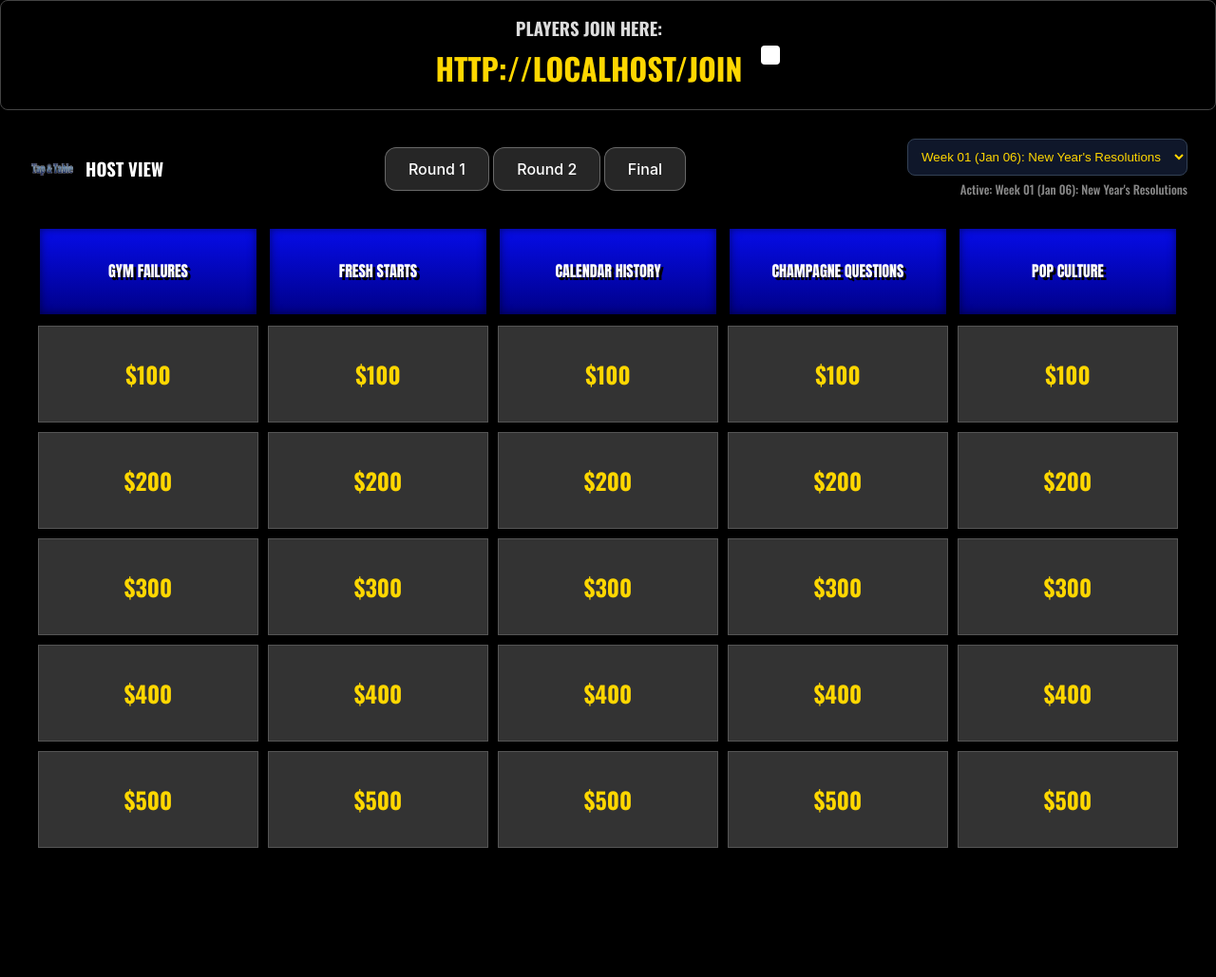
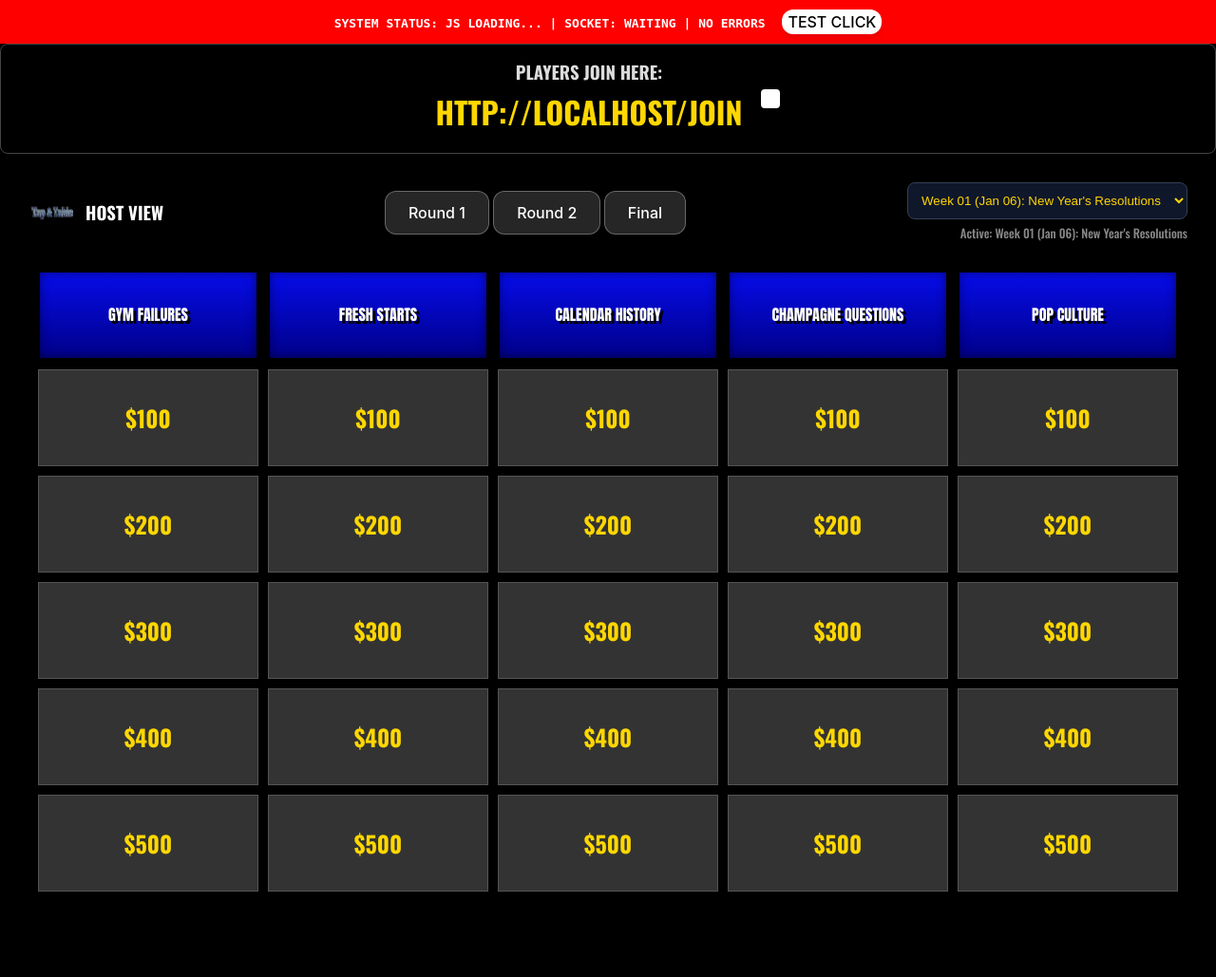
Before and after one commit to lbholmes425/jeopardy-game, a Flask app: page /host in a window 1280 px wide. Shown: the whole page at 95% size. Run offline with Flask 3, Linux system fonts and the light colour scheme; the visitor is signed in with stand-in values (Sample User, id 1); some libraries are stand-ins or nearby versions.

Commit message:
Add Visual System Diagnostics to Host Screen

```diff
--- a/templates/host.html
+++ b/templates/host.html
@@ -123,6 +123,15 @@
 
 <body>
     <div class="app-container main-content">
+        <!-- CRITICAL DIAGNOSTICS - REMOVE AFTER FIX -->
+        <div id="sys-status"
+            style="background: red; color: white; padding: 10px; text-align: center; font-weight: bold; font-family: monospace;">
+            SYSTEM STATUS: <span id="js-stat">JS LOADING...</span> | <span id="sock-stat">SOCKET: WAITING</span> | <span
+                id="err-log">NO ERRORS</span>
+            <button onclick="alert('Test Click OK')"
+                style="background: white; color: black; padding: 2px 5px; margin-left: 10px;">TEST CLICK</button>
+        </div>
+
         <div class="host-join-info">
             <div>
                 <h3>PLAYERS JOIN HERE:</h3>
@@ -277,13 +286,42 @@
     </div>
 
     <script>
-        // Init Socket FIRST to ensure core logic works
+        // Global Error Handler
+        window.onerror = function (msg, url, line) {
+            const errDiv = document.getElementById('err-log');
+            if (errDiv) errDiv.innerText = `ERR: ${msg} (L${line})`;
+            if (errDiv) errDiv.parentElement.style.background = "darkred";
+            return false;
+        };
+
+        // Report JS Load
+        document.getElementById('js-stat').innerText = "JS OK";
+        document.getElementById('js-stat').style.color = "lightgreen";
+
+        // Init Socket
         let socket;
         try {
-            socket = io();
+            if (typeof io !== 'undefined') {
+                socket = io();
+
+                socket.on('connect', () => {
+                    document.getElementById('sock-stat').innerText = "SOCKET: CONNECTED";
+                    document.getElementById('sock-stat').style.color = "lightgreen";
+                    document.getElementById('sys-status').style.background = "green";
+                });
+
+                socket.on('disconnect', () => {
+                    document.getElementById('sock-stat').innerText = "SOCKET: DISCONNECTED";
+                    document.getElementById('sys-status').style.background = "orange";
+                });
+
+            } else {
+                throw new Error("io is undefined (CDN blocked?)");
+            }
         } catch (e) {
-            console.error("Socket IO failed to load", e);
-            alert("Error: Network connection issue. Socket library not loaded.");
+            console.error("Socket Init Failed:", e);
+            document.getElementById('sock-stat').innerText = "SOCKET: FAILED";
+            document.getElementById('err-log').innerText = e.message;
         }
 
         // Initialize QR Code (Safely)
```
